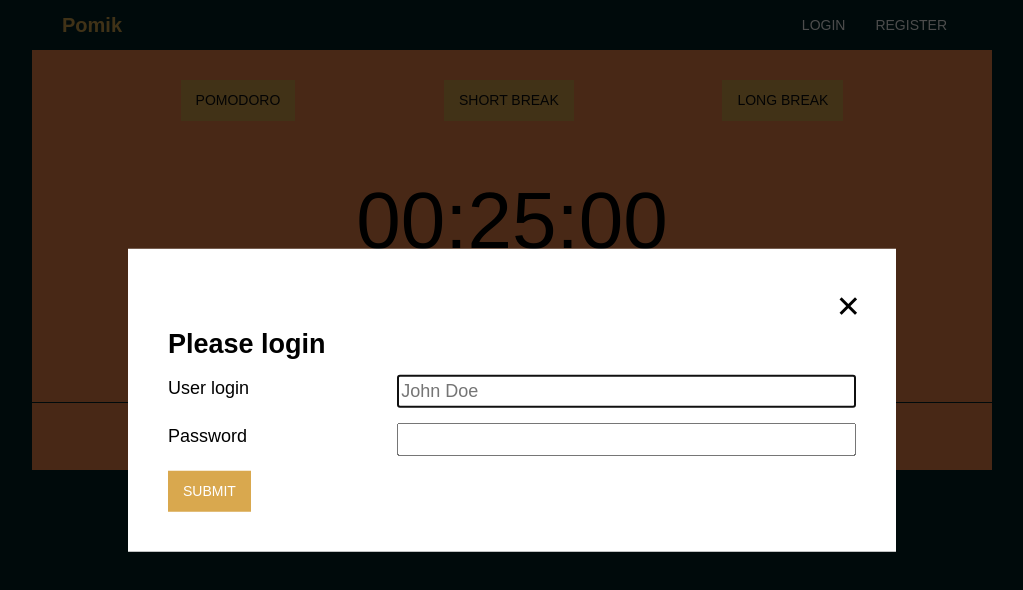
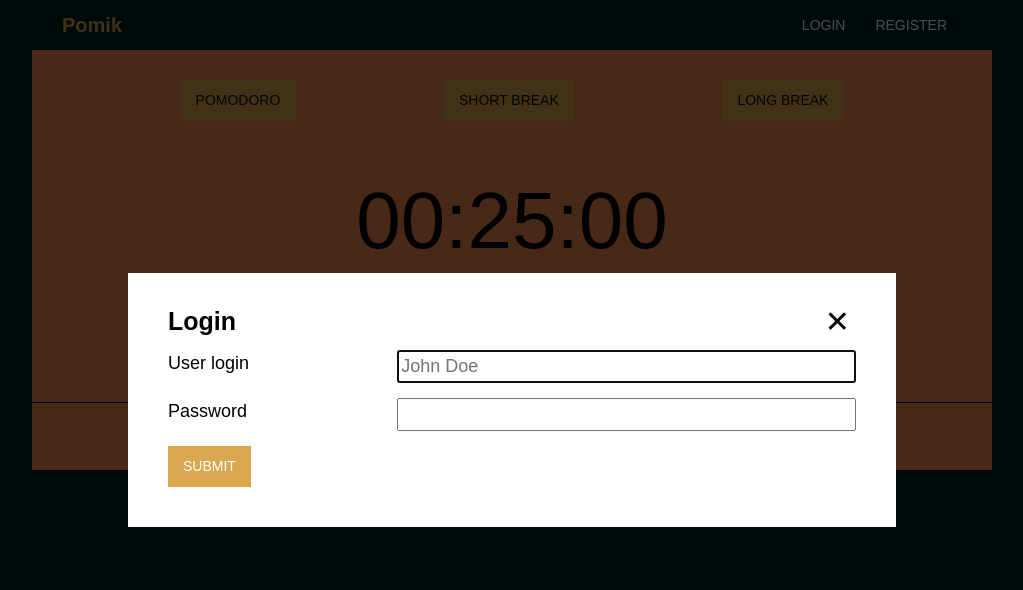
Before and after one commit to Kamilnaja/Pomodoro-Timer, a React (Create React App) app in the folder web/: page / in a window 1280 px wide. Both pictures are taken after a click on the button "LOGIN". Shown: the top 590 px of the page, without its empty margins (128-1151 px from the left). Built offline with nearby package versions, Linux system fonts and the light colour scheme.

Commit message:
modal header #77

```diff
--- a/web/src/auth/login/component/LoginComponent.tsx
+++ b/web/src/auth/login/component/LoginComponent.tsx
@@ -31,7 +31,6 @@ export const LoginComponent = (props: LoginProps) => {
         </div>
       ) : (
         <div>
-          <h2 className="login__header">Please login</h2>
           {props.auth.error?.message && <ValidationMessage type={'error'} message={props.auth.error.message} />}
           <form className="login__form form" onSubmit={handleSubmit(onSubmit)}>
             <div className="form__row">
--- a/web/src/auth/login/component/loginComponent.scss
+++ b/web/src/auth/login/component/loginComponent.scss
@@ -7,8 +7,4 @@
     font-size: 30px;
     text-align: center;
   }
-
-  & &__header {
-    margin-bottom: 10px;
-  }
 }
--- a/web/src/auth/register/component/RegisterComponent.tsx
+++ b/web/src/auth/register/component/RegisterComponent.tsx
@@ -19,7 +19,6 @@ export const RegisterComponent = (props: RegisterComponentProps) => {
         <div>🤩Registered successfully, now you can log in</div>
       ) : (
         <>
-          <h2 className="register__header">Enter registration data</h2>
           {props.formState.error?.message && (
             <ValidationMessage type={'error'} message={props.formState.error.message} />
           )}
--- a/web/src/header/component/HeaderComponent.tsx
+++ b/web/src/header/component/HeaderComponent.tsx
@@ -1,4 +1,4 @@
-import { Modal } from 'shared/store/enums/modalEnum';
+import { ModalType } from 'shared/store/enums/modalEnum';
 import { openModal } from '../../shared/store/interfaces/modalInterface';
 import './headerComponent.scss';
 
@@ -14,12 +14,12 @@ export const HeaderComponent = (props: HeaderProps) => (
       {!props.isLoggedIn ? (
         <>
           <li>
-            <button className="button" onClick={() => props.handleOpenModal(Modal.LOGIN)}>
+            <button className="button" onClick={() => props.handleOpenModal(ModalType.LOGIN)}>
               Login
             </button>
           </li>
           <li>
-            <button className="button" onClick={() => props.handleOpenModal(Modal.REGISTER)}>
+            <button className="button" onClick={() => props.handleOpenModal(ModalType.REGISTER)}>
               Register
             </button>
           </li>
@@ -27,12 +27,12 @@ export const HeaderComponent = (props: HeaderProps) => (
       ) : (
         <>
           <li>
-            <button className="button" onClick={() => props.handleOpenModal(Modal.SETTINGS)}>
+            <button className="button" onClick={() => props.handleOpenModal(ModalType.SETTINGS)}>
               Settings
             </button>
           </li>
           <li>
-            <button className="button" onClick={() => props.handleOpenModal(Modal.LOGOUT)}>
+            <button className="button" onClick={() => props.handleOpenModal(ModalType.LOGOUT)}>
               Logout
             </button>
           </li>
--- a/web/src/main/container/Main.tsx
+++ b/web/src/main/container/Main.tsx
@@ -3,7 +3,7 @@ import HeaderContainer from 'header/container/HeaderContainer';
 import React from 'react';
 import { connect } from 'react-redux';
 import { Modal } from 'shared/components/modal/Modal';
-import { Modal as ModalEnum } from 'shared/store/enums/modalEnum';
+import { ModalType as ModalEnum } from 'shared/store/enums/modalEnum';
 import StatsContainer from 'stats/containers/StatsContainer';
 import Timer from 'timer/containers/Timer';
 import { AuthState } from '../../auth/store/interfaces/authState';
--- a/web/src/main/store/interfaces/mainPropsInterface.ts
+++ b/web/src/main/store/interfaces/mainPropsInterface.ts
@@ -1,5 +1,5 @@
 import { AuthState } from '../../../auth/store/interfaces/authState';
-import { Modal } from '../../../shared/store/enums/modalEnum';
+import { ModalType } from '../../../shared/store/enums/modalEnum';
 
 export interface MainProps {
   resetForm: () => void;
@@ -9,5 +9,5 @@ export interface MainProps {
 }
 
 export interface MainState {
-  openedModal: Modal;
+  openedModal: ModalType;
 }
--- a/web/src/settings/Settings.tsx
+++ b/web/src/settings/Settings.tsx
@@ -4,7 +4,7 @@ interface SettingsProps {}
 
 export class Settings extends React.Component<SettingsProps> {
   render() {
-    return <header className="settings">Settings</header>;
+    return <div>Welcome user!</div>;
   }
 }
 
--- a/web/src/shared/components/modal/Modal.tsx
+++ b/web/src/shared/components/modal/Modal.tsx
@@ -4,27 +4,31 @@ import LoginContainer from '../../../auth/login/container/LoginContainer';
 import LogoutContainer from '../../../auth/logout/container/LogoutContainer';
 import RegisterContainer from '../../../auth/register/container/RegisterContainer';
 import Settings from '../../../settings/Settings';
-import { Modal as ModalEnum } from '../../store/enums/modalEnum';
+import { ModalType as ModalEnum, ModalType } from '../../store/enums/modalEnum';
 import { ModalProps } from '../../store/interfaces/modalInterface';
 import './modal.scss';
+import { CreatedModal } from './modalInterface';
 
-const createModalFactory = (props: ModalProps) => {
-  switch (props.modalType) {
+const createModalBodyFactory = (props: ModalType): CreatedModal => {
+  switch (props) {
     case ModalEnum.LOGIN:
-      return <LoginContainer />;
+      return { component: <LoginContainer />, title: 'Login' };
     case ModalEnum.REGISTER:
-      return <RegisterContainer />;
+      return { component: <RegisterContainer />, title: 'Register' };
     case ModalEnum.SETTINGS:
-      return <Settings />;
+      return { component: <Settings />, title: 'Settings' };
     case ModalEnum.LOGOUT:
-      return <LogoutContainer />;
+      return { component: <LogoutContainer />, title: 'Logout' };
   }
 };
 
 export const Modal = (props: ModalProps) => {
+  const modal: CreatedModal = createModalBodyFactory(props.modalType);
   return (
+    <>
+      {props.modalType !== ModalEnum.NULL && (
         <ReactModal
-      isOpen={props.modalType !== ModalEnum.NULL}
+          isOpen={true}
           ariaHideApp={false}
           shouldFocusAfterRender={true}
           shouldCloseOnOverlayClick={true}
@@ -34,12 +38,15 @@ export const Modal = (props: ModalProps) => {
         >
           <div className="modal__wrapper">
             <header className="modal__header">
+              <h2 className="modal__title">{modal.title}</h2>
               <button className="modal__button--close" onClick={props.closeModal}>
                 ✕
               </button>
             </header>
-        {createModalFactory(props)}
+            {modal.component}
           </div>
         </ReactModal>
+      )}
+    </>
   );
 };
--- a/web/src/shared/components/modal/modal.scss
+++ b/web/src/shared/components/modal/modal.scss
@@ -1,8 +1,11 @@
 @import '../../../shared/styles/shared.scss';
 
 .modal {
+  align-items: center;
   background-color: rgba(0, 0, 0, 0.7) !important;
   bottom: 0;
+  display: flex;
+  justify-content: center;
   left: 0;
   position: fixed;
   right: 0;
@@ -10,8 +13,13 @@
   z-index: 999;
 
   & &__header {
-    height: 25px;
-    margin-bottom: 10px;
+    display: flex;
+    justify-content: space-between;
+  }
+
+  & &__title {
+    @include font-fira-sans($size: 25px, $weight: bold);
+    padding: 10px 0;
   }
 
   & &__button {
@@ -19,22 +27,14 @@
       background: none;
       border: none;
       cursor: pointer;
-      float: right;
       font-size: 30px;
-      margin-right: -20px;
-      margin-top: -20px;
-      padding: 15px;
     }
   }
 
   & &__content {
     background-color: #fff;
-    left: 50%;
     overflow: auto;
-    padding: 40px;
-    position: absolute;
-    top: 50%;
-    transform: translate(-50%, -50%);
+    padding: 20px 40px 40px;
     width: 60%;
   }
 }
--- /dev/null
+++ b/web/src/shared/components/modal/modalInterface.ts
@@ -0,0 +1,4 @@
+export interface CreatedModal {
+  component: any;
+  title: string;
+}
--- a/web/src/shared/store/enums/modalEnum.ts
+++ b/web/src/shared/store/enums/modalEnum.ts
@@ -1,4 +1,4 @@
-export enum Modal {
+export enum ModalType {
   LOGIN,
   REGISTER,
   SETTINGS,
--- a/web/src/shared/store/interfaces/modalInterface.ts
+++ b/web/src/shared/store/interfaces/modalInterface.ts
@@ -1,9 +1,9 @@
-import { Modal } from '../enums/modalEnum';
+import { ModalType } from '../enums/modalEnum';
 
 export interface ModalProps {
-  modalType: Modal;
+  modalType: ModalType;
   closeModal: closeModal;
 }
 
 export type closeModal = () => void;
-export type openModal = (arg: Modal) => void;
+export type openModal = (arg: ModalType) => void;
```
Lines whose indentation alone changed are shown as unchanged.
